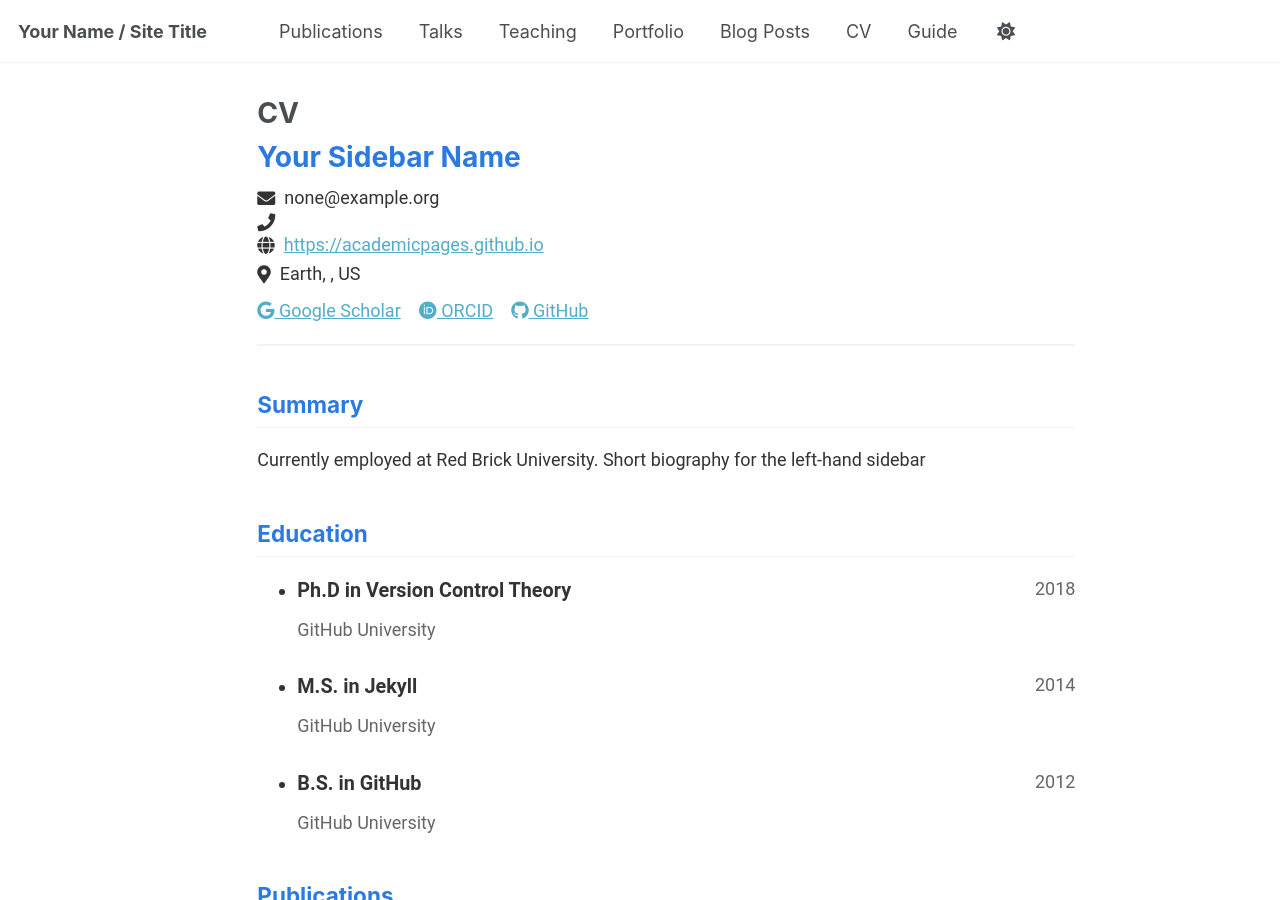
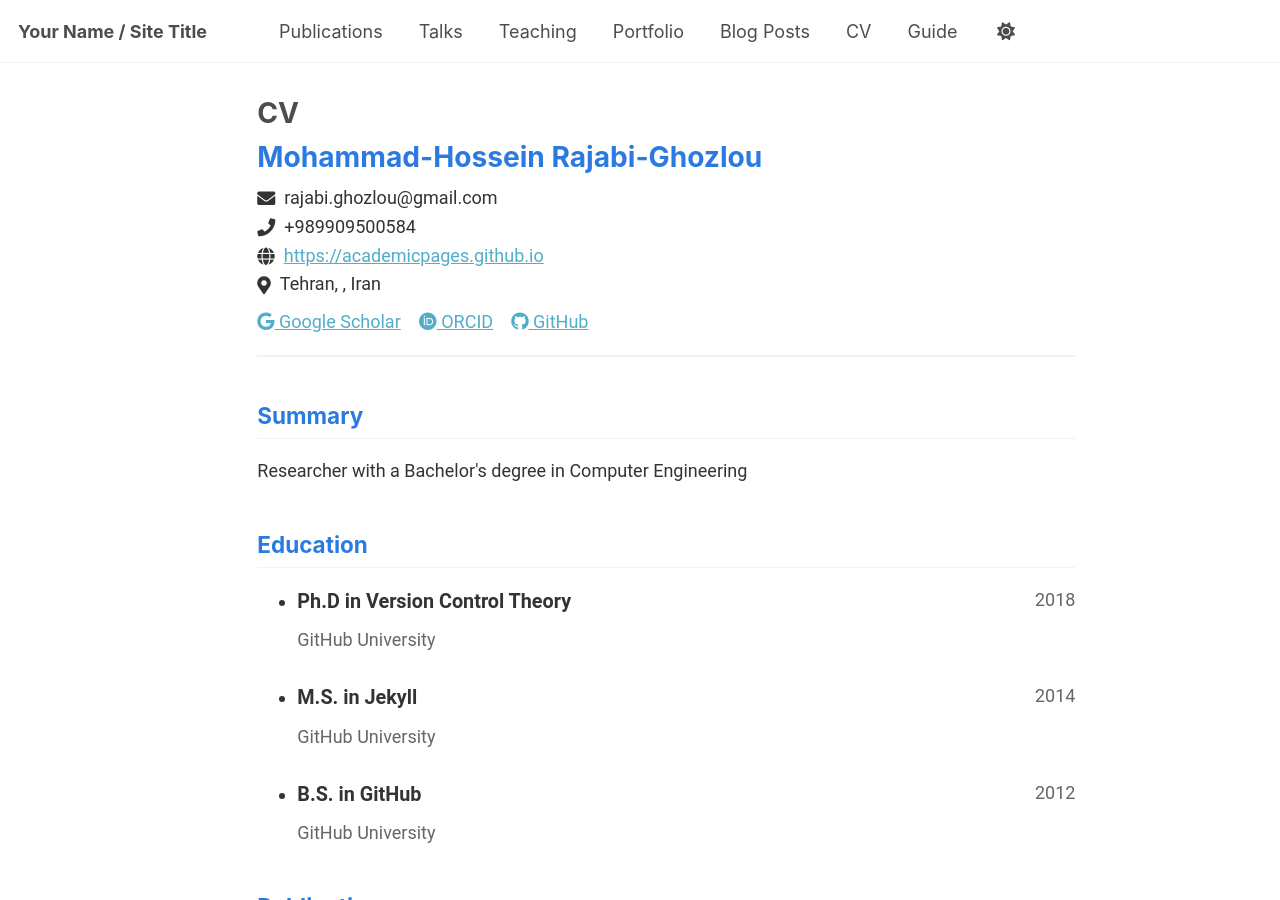
Before and after one commit to rajabi78/rajabi-ghozlou.github.io, a Jekyll site: the page built from _pages/cv-json.md, in a window 1280 px wide and 900 px high. Built offline with Jekyll 4.4.1, drawn with Linux system fonts in a browser that asks for light colours.

Commit message:
customize

```diff
--- a/_data/cv.json
+++ b/_data/cv.json
@@ -1,15 +1,15 @@
 {
   "basics": {
-    "name": "Your Sidebar Name",
-    "email": "none@example.org",
-    "phone": "",
+    "name": "Mohammad-Hossein Rajabi-Ghozlou",
+    "email": "rajabi.ghozlou@gmail.com",
+    "phone": "+989909500584",
     "website": "https://academicpages.github.io",
-    "summary": "Currently employed at Red Brick University. Short biography for the left-hand sidebar",
+    "summary": "Researcher with a Bachelor's degree in Computer Engineering ",
     "location": {
-      "address": "",
-      "postalCode": "",
-      "city": "Earth",
-      "countryCode": "US",
+      "address": "Iran_Theran_Bagh-e-feyz",
+      "postalCode": "1473115778",
+      "city": "Tehran",
+      "countryCode": "Iran",
       "region": ""
     },
     "profiles": [
```
